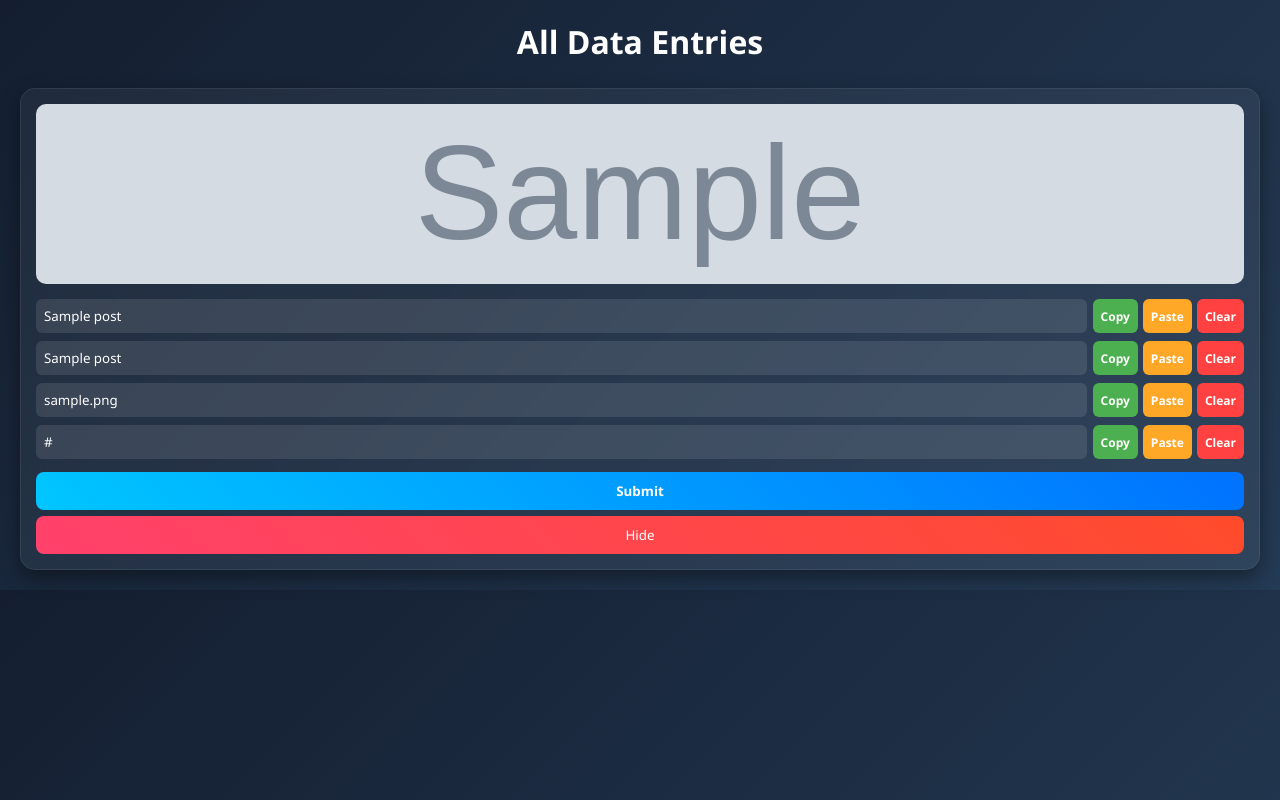
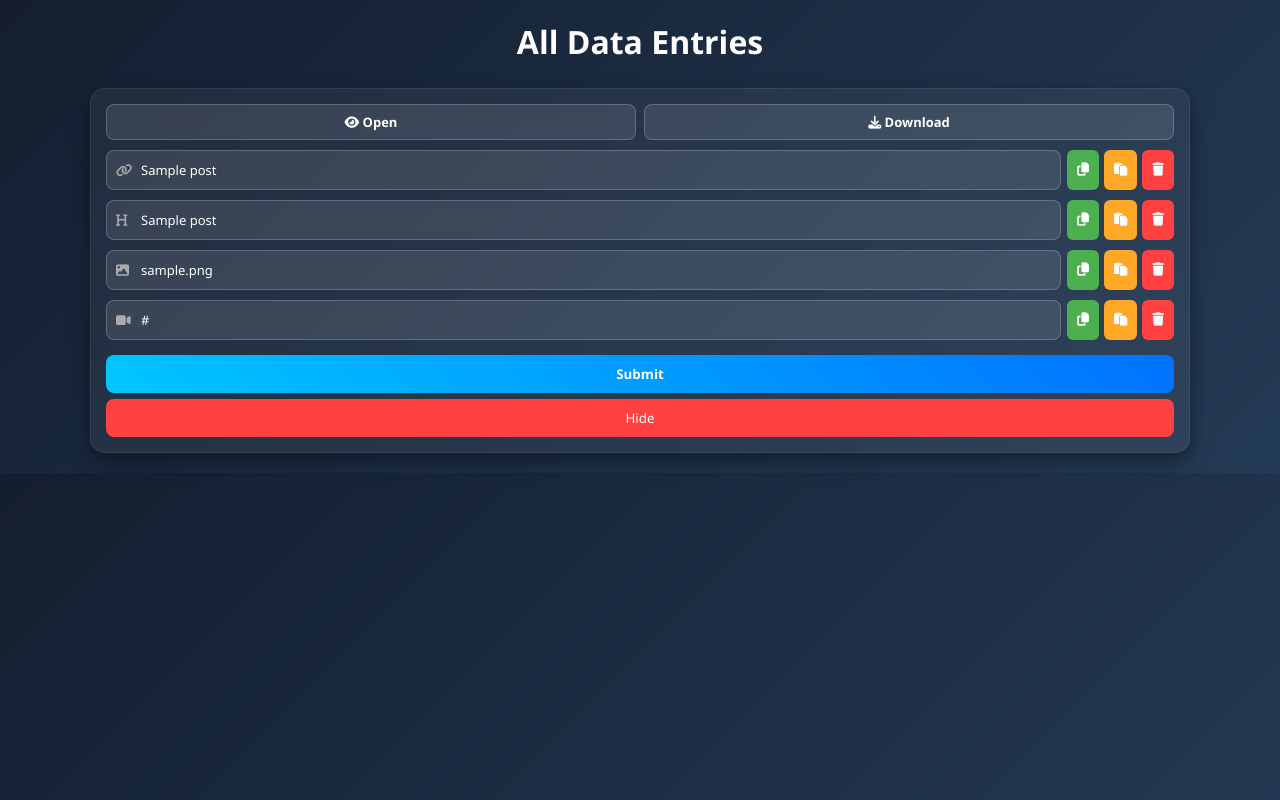
Before and after one commit to Pavelprfb/p9x9, a Node server app: page /api/data-to-bd-p9x9 in a window 1280 px wide. Run offline with Node 20, Linux system fonts and the light colour scheme; tables that the repository leaves empty hold one stand-in row (values such as "Sample post"); grey boxes marked "Sample" are stand-in pictures; some libraries are stand-ins or nearby versions.

Commit message:
v2 t5 allData ejs file update

```diff
--- a/views/allData.ejs
+++ b/views/allData.ejs
@@ -30,9 +30,10 @@ h1{
   display:grid;
   grid-template-columns:repeat(auto-fit,minmax(300px,1fr));
   gap:20px;
+  max-width:1100px;
+  margin:0 auto;
 }
 
-/* card */
 .data-card{
   background: rgba(255,255,255,0.05);
   backdrop-filter: blur(12px);
@@ -40,55 +41,105 @@ h1{
   padding:15px;
   border:1px solid rgba(255,255,255,0.08);
   box-shadow:0 8px 20px rgba(0,0,0,0.4);
+  transition:0.3s;
 }
 
-.data-card img{
-  width:100%;
-  height:180px;
-  object-fit:cover;
-  border-radius:10px;
+.data-card:hover{
+  transform:translateY(-5px);
+}
+
+/* media */
+.media-links{
+  display:flex;
+  gap:8px;
   margin-bottom:10px;
+}
+
+.media-links a{
+  flex:1;
+  text-align:center;
+  padding:8px;
+  border-radius:8px;
+  text-decoration:none;
+  font-size:13px;
+  font-weight:600;
+  color:#fff;
+  background: rgba(255,255,255,0.1);
+  border:1px solid rgba(255,255,255,0.2);
+}
+
+.media-links a:hover{
+  background:#00c6ff;
 }
 
 /* input */
 .input-group{
   display:flex;
   gap:6px;
-  margin-bottom:8px;
+  margin-bottom:10px;
+}
+
+.input-box{
+  position:relative;
+  flex:1;
+}
+
+.input-box i{
+  position:absolute;
+  top:50%;
+  left:10px;
+  transform:translateY(-50%);
+  color:#aaa;
+  font-size:13px;
 }
 
 input{
-  flex:1;
-  padding:8px;
-  border-radius:6px;
-  border:none;
+  width:100%;
+  padding:10px 10px 10px 34px;
+  border-radius:8px;
+  border:1px solid rgba(255,255,255,0.2);
   background: rgba(255,255,255,0.1);
   color:#fff;
+  font-size:13px;
 }
 
 input:focus{
-  outline:1px solid #00c6ff;
+  outline:none;
+  border-color:#00c6ff;
 }
 
-/* buttons */
-.btns{
+/* actions */
+.actions{
   display:flex;
   gap:5px;
 }
 
-.btns button{
-  padding:8px;
+.actions button{
+  padding:10px;
   border:none;
   border-radius:6px;
   cursor:pointer;
-  font-size:12px;
-  font-weight:600;
+  transition:0.3s;
+  display:flex;
+  align-items:center;
+  justify-content:center;
 }
 
-.copy{background:#4CAF50;color:#fff;}
-.paste{background:#ffa726;color:#fff;}
-.clear{background:#ff4141;color:#fff;}
+.actions button i{
+  pointer-events:none;
+}
 
+/* colors */
+.copy-btn{ background:#4CAF50; color:#fff; }
+.copy-btn:hover{ background:#3b8a40; }
+
+.paste-btn{ background:#ffa726; color:#fff; }
+.paste-btn:hover{ background:#fb8c00; }
+
+.clear-btn{ background:#ff4141; color:#fff; }
+.clear-btn:hover{ background:#d70000; }
+
+/* buttons */
 .submit-btn{
   width:100%;
   padding:10px;
@@ -98,6 +149,7 @@ input:focus{
   background: linear-gradient(45deg, #00c6ff, #0072ff);
   color:#fff;
   font-weight:600;
+  cursor:pointer;
 }
 
 .hide-btn{
@@ -106,9 +158,31 @@ input:focus{
   margin-top:6px;
   border:none;
   border-radius:8px;
-  background: linear-gradient(45deg, #ff416c, #ff4b2b);
+  background:#ff4141;
   color:#fff;
   cursor:pointer;
+}
+
+/* toast */
+#toast{
+  position:fixed;
+  bottom:20px;
+  left:50%;
+  transform:translateX(-50%);
+  background: rgba(0,0,0,0.85);
+  color:#fff;
+  padding:10px 18px;
+  border-radius:6px;
+  opacity:0;
+  transition:0.5s;
+  z-index:9999;
+}
+
+/* mobile */
+@media(max-width:500px){
+  .input-group{
+    flex-direction:column;
+  }
 }
 </style>
 </head>
@@ -125,45 +199,84 @@ input:focus{
 action="https://movieb-f42x.onrender.com/add/p9x9-signle-data"
 method="post">
 
-<img src="<%= data.imageLink %>" alt=""/>
+<div class="media-links">
+  <a href="<%= data.imageLink %>" target="_blank">
+    <i class="fa fa-eye"></i> Open
+  </a>
+  <a href="/download?url=<%= data.imageLink %>">
+    <i class="fa fa-download"></i> Download
+  </a>
+</div>
 
-<!-- Route -->
 <div class="input-group">
-  <input id="route_<%= data.id %>" name="id" value="<%= data.routeName %>">
-  <div class="btns">
-    <button type="button" class="copy" onclick="copyInput(this)">Copy</button>
-    <button type="button" class="paste" onclick="pasteInput(this)">Paste</button>
-    <button type="button" class="clear" onclick="clearInput(this)">Clear</button>
+  <div class="input-box">
+    <i class="fa fa-link"></i>
+    <input name="id" value="<%= data.routeName %>">
+  </div>
+  <div class="actions">
+    <button type="button" class="copy-btn" onclick="copyInput(this)">
+      <i class="fa fa-copy"></i>
+    </button>
+    <button type="button" class="paste-btn" onclick="pasteInput(this)">
+      <i class="fa fa-paste"></i>
+    </button>
+    <button type="button" class="clear-btn" onclick="clearInput(this)">
+      <i class="fa fa-trash"></i>
+    </button>
   </div>
 </div>
 
-<!-- Title -->
 <div class="input-group">
-  <input id="title_<%= data.id %>" name="hadding" value="<%= data.title %>">
-  <div class="btns">
-    <button type="button" class="copy" onclick="copyInput(this)">Copy</button>
-    <button type="button" class="paste" onclick="pasteInput(this)">Paste</button>
-    <button type="button" class="clear" onclick="clearInput(this)">Clear</button>
+  <div class="input-box">
+    <i class="fa fa-heading"></i>
+    <input name="hadding" value="<%= data.title %>">
+  </div>
+  <div class="actions">
+    <button type="button" class="copy-btn" onclick="copyInput(this)">
+      <i class="fa fa-copy"></i>
+    </button>
+    <button type="button" class="paste-btn" onclick="pasteInput(this)">
+      <i class="fa fa-paste"></i>
+    </button>
+    <button type="button" class="clear-btn" onclick="clearInput(this)">
+      <i class="fa fa-trash"></i>
+    </button>
   </div>
 </div>
 
-<!-- Image -->
 <div class="input-group">
-  <input id="img_<%= data.id %>" name="img" value="<%= data.imageLink %>">
-  <div class="btns">
-    <button type="button" class="copy" onclick="copyInput(this)">Copy</button>
-    <button type="button" class="paste" onclick="pasteInput(this)">Paste</button>
-    <button type="button" class="clear" onclick="clearInput(this)">Clear</button>
+  <div class="input-box">
+    <i class="fa fa-image"></i>
+    <input name="img" value="<%= data.imageLink %>">
+  </div>
+  <div class="actions">
+    <button type="button" class="copy-btn" onclick="copyInput(this)">
+      <i class="fa fa-copy"></i>
+    </button>
+    <button type="button" class="paste-btn" onclick="pasteInput(this)">
+      <i class="fa fa-paste"></i>
+    </button>
+    <button type="button" class="clear-btn" onclick="clearInput(this)">
+      <i class="fa fa-trash"></i>
+    </button>
   </div>
 </div>
 
-<!-- Video -->
 <div class="input-group">
-  <input id="video_<%= data.id %>" name="play" value="<%= data.videoLink %>">
-  <div class="btns">
-    <button type="button" class="copy" onclick="copyInput(this)">Copy</button>
-    <button type="button" class="paste" onclick="pasteInput(this)">Paste</button>
-    <button type="button" class="clear" onclick="clearInput(this)">Clear</button>
+  <div class="input-box">
+    <i class="fa fa-video"></i>
+    <input name="play" value="<%= data.videoLink %>">
+  </div>
+  <div class="actions">
+    <button type="button" class="copy-btn" onclick="copyInput(this)">
+      <i class="fa fa-copy"></i>
+    </button>
+    <button type="button" class="paste-btn" onclick="pasteInput(this)">
+      <i class="fa fa-paste"></i>
+    </button>
+    <button type="button" class="clear-btn" onclick="clearInput(this)">
+      <i class="fa fa-trash"></i>
+    </button>
   </div>
 </div>
 
@@ -179,13 +292,11 @@ method="post">
 
 </div>
 
+<div id="toast"></div>
+
 <script>
 
-/* ======================
-   OLD COOKIE SYSTEM (UNCHANGED)
-====================== */
-
-// Set cookie to hide card
+/* COOKIE LOGIC (UNCHANGED) */
 function hideData(id) {
   let card = document.getElementById("card-" + id);
   if (card) card.style.display = "none";
@@ -193,6 +304,8 @@ function hideData(id) {
   let d = new Date();
   d.setTime(d.getTime() + (365*24*60*60*1000));
   document.cookie = `hide_${id}=true; expires=${d.toUTCString()}; path=/`;
+
+  showToast("Hidden");
 }
 
 function getCookie(name) {
@@ -210,25 +323,34 @@ window.onload = function() {
   <% }) %>
 };
 
-/* ======================
-   COPY / PASTE / CLEAR (NEW)
-====================== */
+/* COPY SYSTEM */
+function showToast(msg){
+  const toast=document.getElementById("toast");
+  toast.innerText=msg;
+  toast.style.opacity="1";
+  setTimeout(()=>toast.style.opacity="0",2000);
+}
 
 function copyInput(btn){
-  const input = btn.closest(".input-group").querySelector("input");
+  const input=btn.closest(".input-group").querySelector("input");
   navigator.clipboard.writeText(input.value);
+  showToast("Copied");
 }
 
 async function pasteInput(btn){
-  const input = btn.closest(".input-group").querySelector("input");
+  const input=btn.closest(".input-group").querySelector("input");
   try{
-    input.value = await navigator.clipboard.readText();
-  }catch{}
+    input.value=await navigator.clipboard.readText();
+    showToast("Pasted");
+  }catch{
+    showToast("Blocked");
+  }
 }
 
 function clearInput(btn){
-  const input = btn.closest(".input-group").querySelector("input");
-  input.value = "";
+  const input=btn.closest(".input-group").querySelector("input");
+  input.value="";
+  showToast("Cleared");
 }
 
 </script>
```
